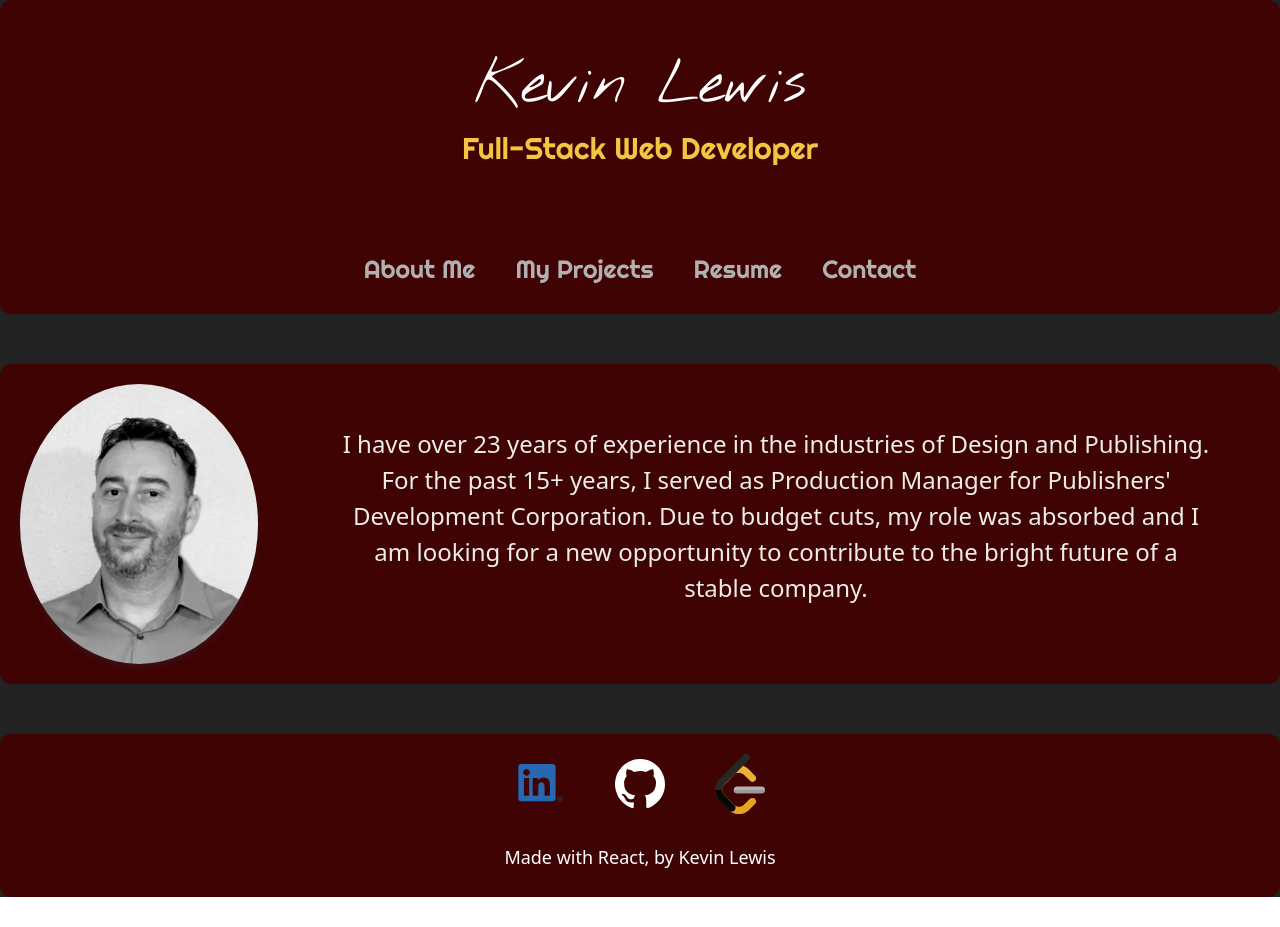
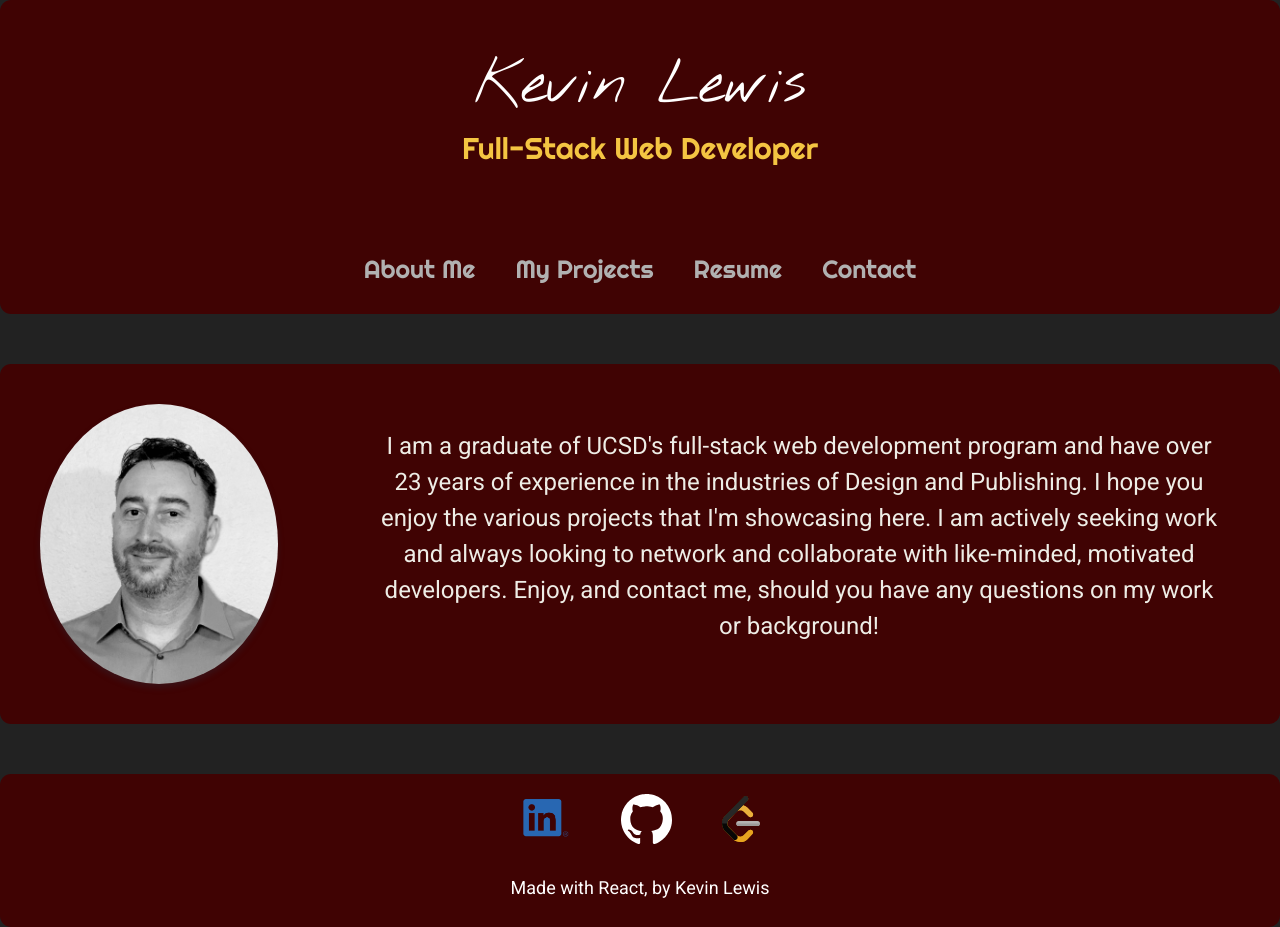
Before and after one commit to KPL33/react_port, a React (Vite) app: page / in a window 1280 px wide. Before the commit the page ends 897 px from the top, so only its background shows below. Built offline with nearby package versions, Linux system fonts and the light colour scheme.

Commit message:
updated resume, adjusted mobile breakpoints

```diff
--- a/src/components/About/index.jsx
+++ b/src/components/About/index.jsx
@@ -11,7 +11,7 @@ export default function About() {
 
         <div id="paragraph-box">
           <p>
-        I have over 23 years of experience in the industries of Design and Publishing. For the past 15+ years, I served as Production Manager for Publishers' Development Corporation. Due to budget cuts, my role was absorbed and I am looking for a new opportunity to contribute to the bright future of a stable company.
+          I am a graduate of UCSD's full-stack web development program and have over 23 years of experience in the industries of Design and Publishing. I hope you enjoy the various projects that I'm showcasing here. I am actively seeking work and always looking to network and collaborate with like-minded, motivated developers. Enjoy, and contact me, should you have any questions on my work or background!
           </p>
         </div>
       </section>
--- a/src/components/About/styles.css
+++ b/src/components/About/styles.css
@@ -3,7 +3,7 @@
     display: flex;
     border-radius: 0.7rem;
     align-items: center;
-    @media screen and (max-width: 650px) {
+    @media screen and (max-width: 700px) {
         flex-direction: column;
     }
 }
@@ -24,15 +24,16 @@ p {
     color: #eeede6;
     padding: 10px;
     font-size: 24px;
+    font-family: 'Roboto', sans-serif;
 }
 
 #profile-pic {
-	margin: 20px;
+	margin: 40px;
 	border-radius: 50%;
 	width: 238px;
 	height: 280px;
 	box-shadow: 0 4px 6px 0 rgb(34, 60, 80, 0.25);
-    @media screen and (max-width: 650px) {
+    @media screen and (max-width: 700px) {
         margin: 40px 0px 0px 0px;
     }
 }
--- a/src/components/Footer/styles.css
+++ b/src/components/Footer/styles.css
@@ -34,7 +34,7 @@
     font-size: 18px;
 }
 
-@media screen and (max-width: 2000px) {
+@media screen and (max-width: 600px) {
     #linkedin, #github, #leetcode {
       width: 50px;
       height: auto;
--- a/src/components/NavBar/styles.css
+++ b/src/components/NavBar/styles.css
@@ -2,7 +2,7 @@
     display: flex;
     justify-content: center;
     align-items: center;
-    @media screen and (max-width: 500px) {
+    @media screen and (max-width: 600px) {
         flex-direction: column;
     }
 }
--- a/src/components/Projects/styles.css
+++ b/src/components/Projects/styles.css
@@ -22,6 +22,7 @@ main {
     display: inline-block;
     width: 300px;
     height: 300px;
+    margin: 20px;
 }
 
 .box-container img {
@@ -37,7 +38,7 @@ main {
     width: 100%;
     height: auto;
     margin: 20px 0px;
-    @media screen and (max-width: 650px) {
+    @media screen and (max-width: 600px) {
         flex-direction: column;
     }
 }
@@ -88,7 +89,7 @@ main {
 
 }
 
-@media screen and (max-width: 650px) {
+@media screen and (max-width: 600px) {
     .github2 {
       width: 50px;
       height: auto;
--- a/src/components/Resume/index.jsx
+++ b/src/components/Resume/index.jsx
@@ -1,5 +1,5 @@
 //Here, we render our "Resume".
-import resume from "../../assets/kevin_lewis_Resume_2023.pdf"
+import resume from "../../assets/Kevin_Lewis_FS_Resume_2023.pdf"
 
 export default function Resume() {
     return (
```
Also changed, not shown: 2 other files (tests, documents, lock files or other folders).
